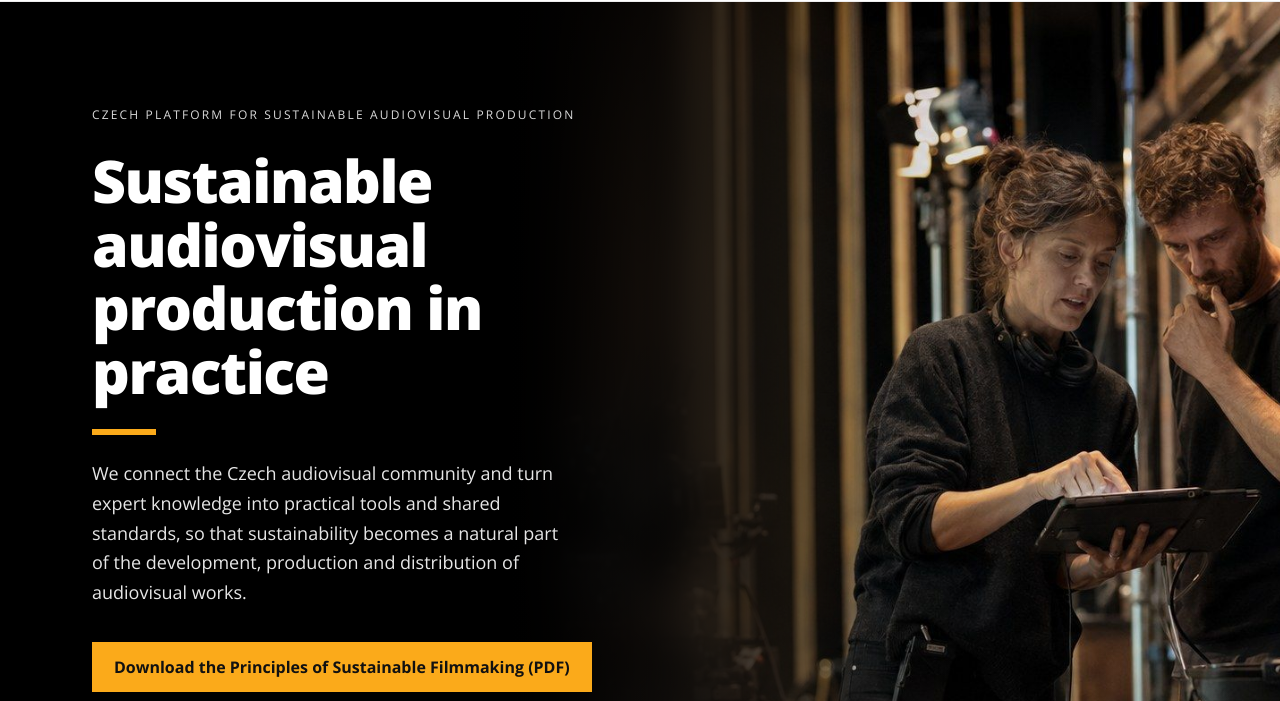
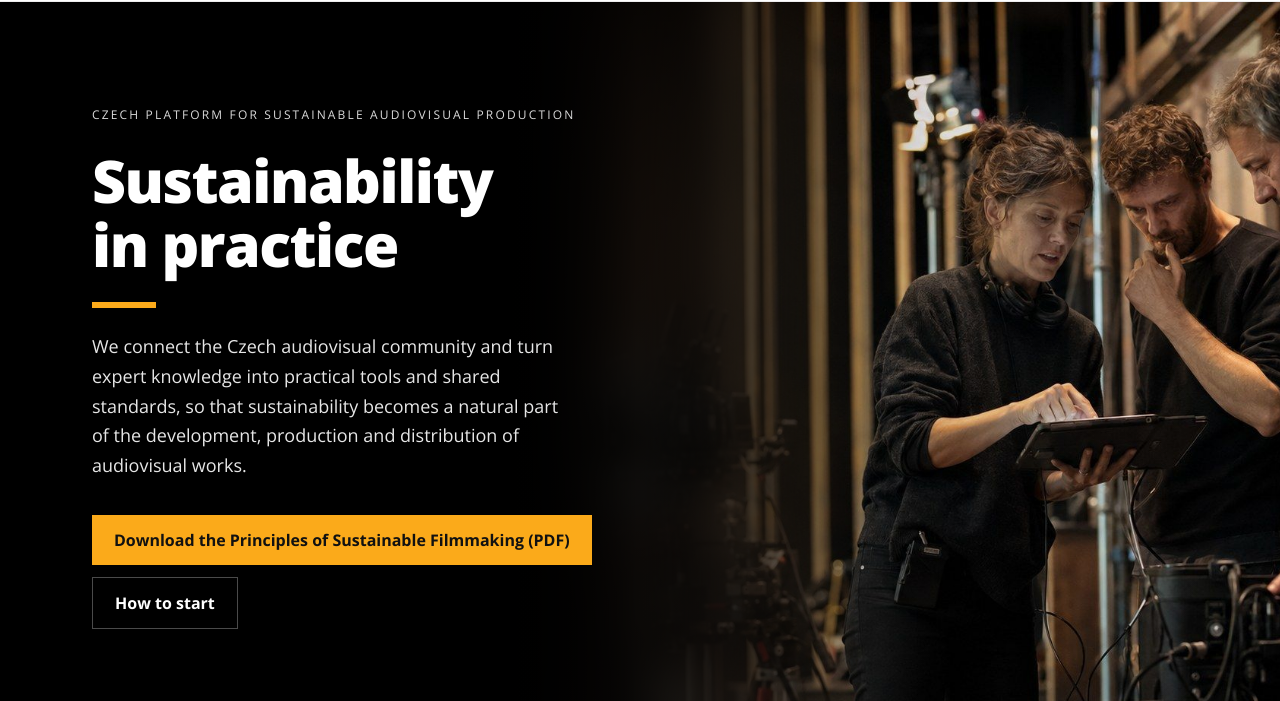
Before and after one commit to vlcekmir/puav-web, a plain HTML site: page docs/en/index.html in a window 1280 px wide. Shown: the part 65-766 px from the top of the page. Drawn offline with Linux system fonts and the light colour scheme.

Commit message:
EN úvod: nadpis „Sustainability in practice“ (2 řádky, fotka méně oříznutá)
Co-Authored-By: Claude Opus 5.5 <noreply@anthropic.com>
Claude-Session: https://claude.ai/code/session_013yFmp5yuTiGPiaKwhPyVeX

```diff
--- a/docs/en/index.html
+++ b/docs/en/index.html
@@ -55,7 +55,7 @@
   <div style="max-width: 1160px; margin: 0px auto; padding: 104px 32px 88px; position: relative; display: grid; grid-template-columns: minmax(0px, 1fr); gap: 56px; align-items: center; min-height: 660px;">
     <div style="max-width: 620px;">
       <span style="display: block; font-size: 12px; letter-spacing: 0.18em; text-transform: uppercase; color: rgb(217, 217, 217); margin-bottom: 26px;">Czech Platform for Sustainable Audiovisual Production</span>
-      <h1 style="font-size: clamp(36px, 4.6vw, 60px); font-weight: 800; line-height: 1.08; letter-spacing: -0.025em; text-wrap: pretty;">Sustainable audiovisual<br>production in practice</h1>
+      <h1 style="font-size: clamp(36px, 4.6vw, 60px); font-weight: 800; line-height: 1.08; letter-spacing: -0.025em; text-wrap: pretty;">Sustainability<br>in practice</h1>
       <div style="width: 64px; height: 6px; background: rgb(251, 170, 26); margin: 26px 0px 24px;"></div>
       <p style="font-size: 18px; line-height: 1.65; color: rgb(230, 230, 230); max-width: 46ch;">We connect the Czech audiovisual community and turn expert knowledge into practical tools and shared standards, so that sustainability becomes a natural part of the development, production and distribution of audiovisual works.</p>
             <div style="display: flex; gap: 12px; flex-wrap: wrap; margin-top: 34px;">
```
Also changed, not shown: 1 other file.
